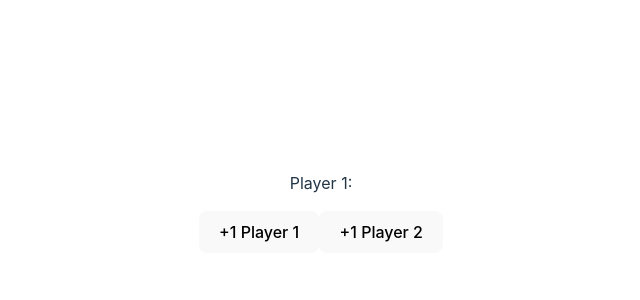
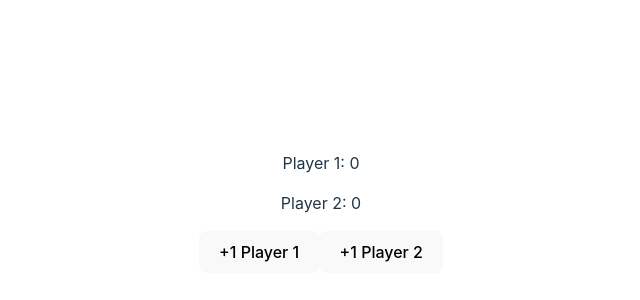
Before and after one commit to eyi739/testing-type, a React (Vite) app: page / in a window 1280 px wide. Shown: the part 196-496 px from the top of the page, without its empty margins (319-959 px from the left). Built offline with nearby package versions, Linux system fonts and the light colour scheme.

Commit message:
use spread operator to copy and mutate player scores.

```diff
--- a/src/ScoreKeepers.jsx
+++ b/src/ScoreKeepers.jsx
@@ -1,11 +1,16 @@
 import {useState} from "react";
 
 export default function ScoreKeeper(){
+    const [scores, setScores] = useState({p1Score: 0, p2Score: 0})
+    function increaseP1Score(){
+        const newScores = {...scores, scores: p1Score +1}
+        setScores(newScores);
+    }
     return (
         <div>
-            <p>Player 1: </p>
-            <p></p>
-            <button>+1 Player 1</button>
+            <p>Player 1: {scores.p1Score}</p>
+            <p>Player 2: {scores.p2Score}</p>
+            <button onClick={increaseP1Score}>+1 Player 1</button>
             <button>+1 Player 2</button>
         </div>
     )
```
